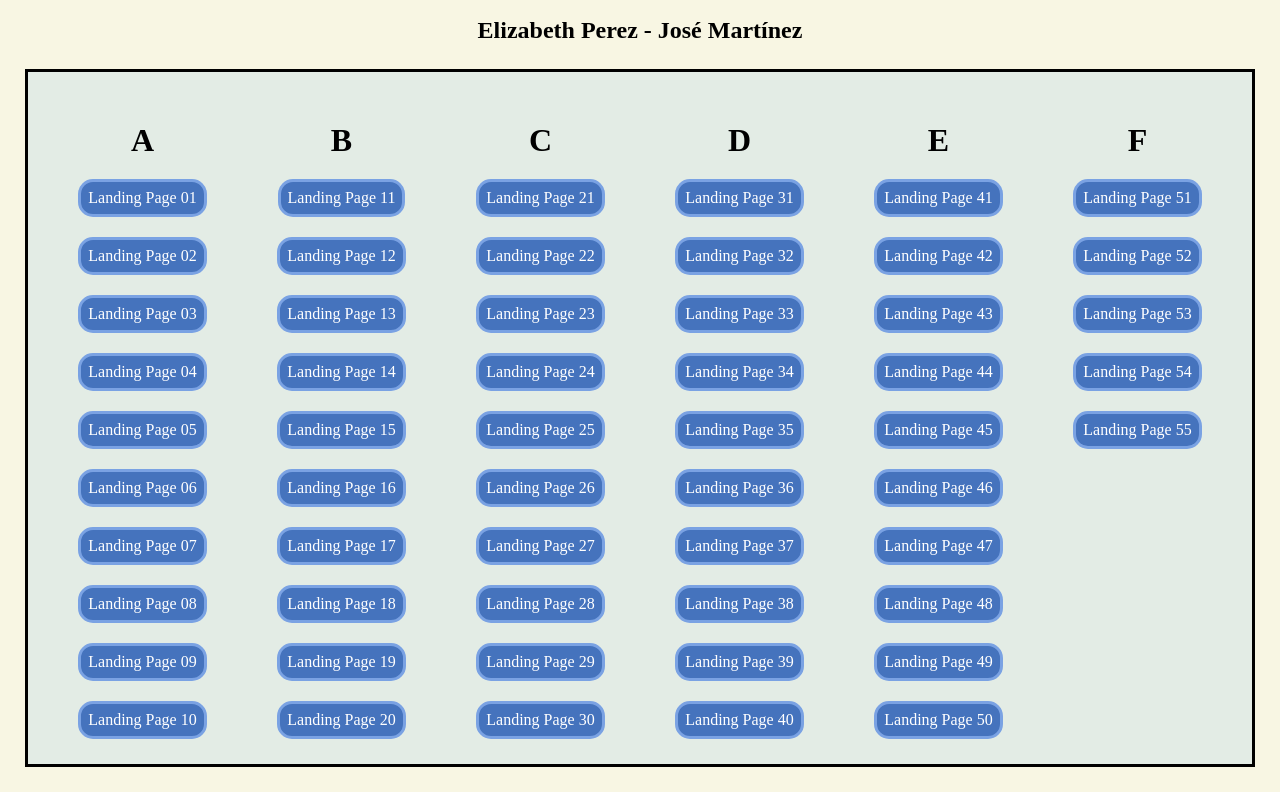
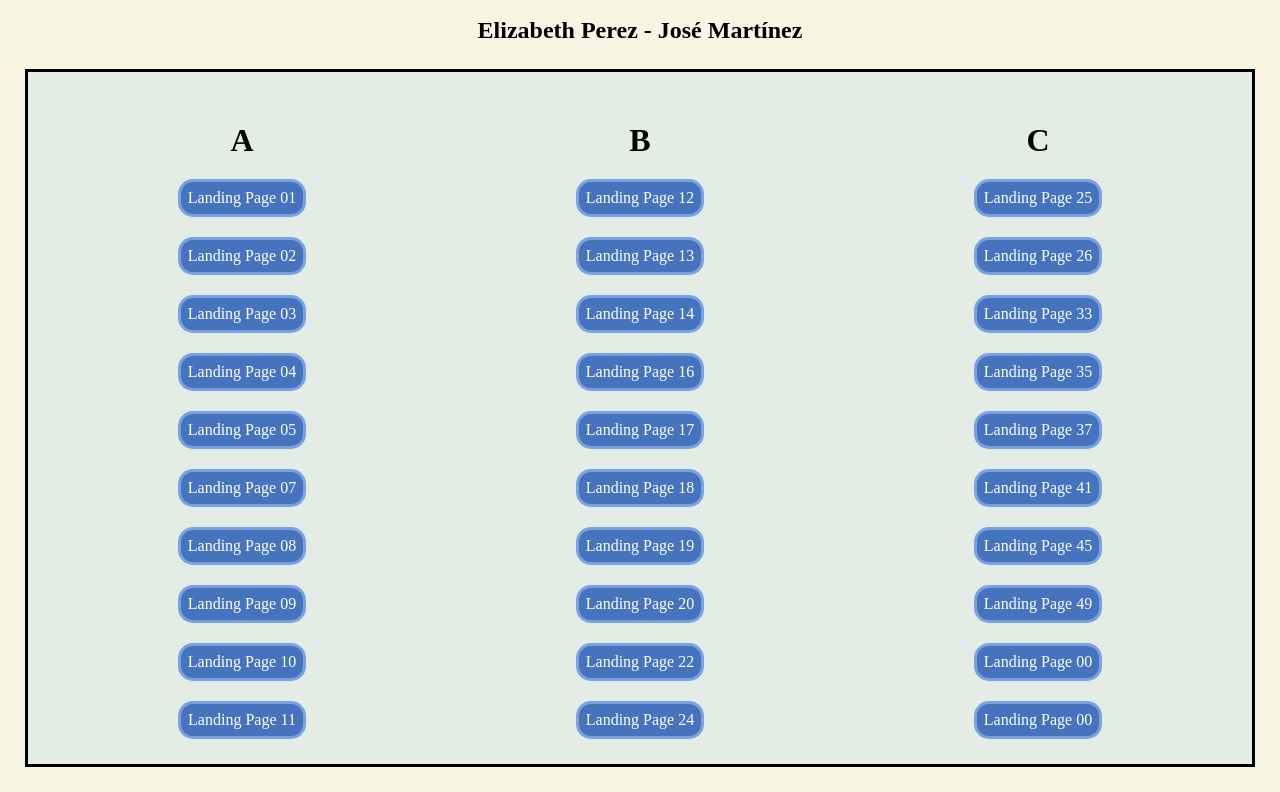
Before and after one commit to josemartinezrdev/ProyectoFinalHtmlCss, a plain HTML site: page index.html in a window 1280 px wide. Shown: the part 65-857 px from the top of the page. Drawn offline with Linux system fonts and the light colour scheme.

Commit message:
Entregar

```diff
--- a/ag/index.css
+++ b/ag/index.css
@@ -52,6 +52,7 @@ body {
   border: 1px solid #000;
   border-radius: 20px;
   position: relative;
+  background-repeat: no-repeat;
 }
 
 .info-target {
@@ -91,8 +92,8 @@ body {
   }
 
   .target {
-    width: 100%;
-    align-items: start;
+    width: 50%;
+    align-items: center;
     justify-content: center;
     margin: 0;
     padding: 0;
--- a/bg/index.css
+++ b/bg/index.css
@@ -66,7 +66,7 @@ hr {
 .lst-item {
   display: flex;
   flex-direction: column;
-  gap: 1.5%;
+  gap: 20px;
 }
 
 .lst-title {
@@ -110,7 +110,7 @@ hr {
 
   .lista {
     padding: 3%;
-    top: 18%;
+    top: 15%;
     position: relative;
     flex-direction: row;
     z-index: 1;
--- a/index.css
+++ b/index.css
@@ -84,7 +84,7 @@ h2 {
 
 @media (min-width: 768px) {
   .general {
-    grid-template-columns: repeat(3, 1fr);
+    grid-template-columns: repeat(2, 1fr);
   }
 
   h2 {
@@ -95,7 +95,7 @@ h2 {
 
 @media (min-width: 900px) {
   .general {
-    grid-template-columns: repeat(6, 1fr);
+    grid-template-columns: repeat(3, 1fr);
   }
 
   h2 {
--- a/index.html
+++ b/index.html
@@ -14,76 +14,98 @@
     <div class="general">
       <div class="container">
         <p class="title">A</p>
-        <a href="aa/index.html" class="links">Landing Page 01</a>
-        <a href="ab/index.html" class="links">Landing Page 02</a>
-        <a href="ac/index.html" class="links">Landing Page 03</a>
-        <a href="ad/index.html" class="links">Landing Page 04</a>
-        <a href="ae/index.html" class="links">Landing Page 05</a>
-        <a href="af/index.html" class="links">Landing Page 06</a>
-        <a href="ag/index.html" class="links">Landing Page 07</a>
-        <a href="ah/index.html" class="links">Landing Page 08</a>
-        <a href="ai/index.html" class="links">Landing Page 09</a>
-        <a href="aj/index.html" class="links">Landing Page 10</a>
+        <a href="aa/index.html" class="links" target="_blank"
+          >Landing Page 01</a
+        >
+        <a href="ab/index.html" class="links" target="_blank"
+          >Landing Page 02</a
+        >
+        <a href="ac/index.html" class="links" target="_blank"
+          >Landing Page 03</a
+        >
+        <a href="ad/index.html" class="links" target="_blank"
+          >Landing Page 04</a
+        >
+        <a href="ae/index.html" class="links" target="_blank"
+          >Landing Page 05</a
+        >
+        <a href="ag/index.html" class="links" target="_blank"
+          >Landing Page 07</a
+        >
+        <a href="ah/index.html" class="links" target="_blank"
+          >Landing Page 08</a
+        >
+        <a href="ai/index.html" class="links" target="_blank"
+          >Landing Page 09</a
+        >
+        <a href="aj/index.html" class="links" target="_blank"
+          >Landing Page 10</a
+        >
+        <a href="ba/index.html" class="links" target="_blank"
+          >Landing Page 11</a
+        >
       </div>
       <div class="container">
         <p class="title">B</p>
-        <a href="ba/index.html" class="links">Landing Page 11</a>
-        <a href="bb/index.html" class="links">Landing Page 12</a>
-        <a href="bc/index.html" class="links">Landing Page 13</a>
-        <a href="bd/index.html" class="links">Landing Page 14</a>
-        <a href="be/index.html" class="links">Landing Page 15</a>
-        <a href="bf/index.html" class="links">Landing Page 16</a>
-        <a href="bg/index.html" class="links">Landing Page 17</a>
-        <a href="bh/index.html" class="links">Landing Page 18</a>
-        <a href="bi/index.html" class="links">Landing Page 19</a>
-        <a href="bj/index.html" class="links">Landing Page 20</a>
+        <a href="bb/index.html" class="links" target="_blank"
+          >Landing Page 12</a
+        >
+        <a href="bc/index.html" class="links" target="_blank"
+          >Landing Page 13</a
+        >
+        <a href="bd/index.html" class="links" target="_blank"
+          >Landing Page 14</a
+        >
+        <a href="bf/index.html" class="links" target="_blank"
+          >Landing Page 16</a
+        >
+        <a href="bg/index.html" class="links" target="_blank"
+          >Landing Page 17</a
+        >
+        <a href="bh/index.html" class="links" target="_blank"
+          >Landing Page 18</a
+        >
+        <a href="bi/index.html" class="links" target="_blank"
+          >Landing Page 19</a
+        >
+        <a href="bj/index.html" class="links" target="_blank"
+          >Landing Page 20</a
+        >
+        <a href="cb/index.html" class="links" target="_blank"
+          >Landing Page 22</a
+        >
+        <a href="cd/index.html" class="links" target="_blank"
+          >Landing Page 24</a
+        >
       </div>
       <div class="container">
         <p class="title">C</p>
-        <a href="ca/index.html" class="links">Landing Page 21</a>
-        <a href="cb/index.html" class="links">Landing Page 22</a>
-        <a href="cc/index.html" class="links">Landing Page 23</a>
-        <a href="cd/index.html" class="links">Landing Page 24</a>
-        <a href="ce/index.html" class="links">Landing Page 25</a>
-        <a href="cf/index.html" class="links">Landing Page 26</a>
-        <a href="cg/index.html" class="links">Landing Page 27</a>
-        <a href="ch/index.html" class="links">Landing Page 28</a>
-        <a href="ci/index.html" class="links">Landing Page 29</a>
-        <a href="cj/index.html" class="links">Landing Page 30</a>
-      </div>
-      <div class="container">
-        <p class="title">D</p>
-        <a href="da/index.html" class="links">Landing Page 31</a>
-        <a href="db/index.html" class="links">Landing Page 32</a>
-        <a href="dc/index.html" class="links">Landing Page 33</a>
-        <a href="dd/index.html" class="links">Landing Page 34</a>
-        <a href="de/index.html" class="links">Landing Page 35</a>
-        <a href="df/index.html" class="links">Landing Page 36</a>
-        <a href="dg/index.html" class="links">Landing Page 37</a>
-        <a href="dh/index.html" class="links">Landing Page 38</a>
-        <a href="di/index.html" class="links">Landing Page 39</a>
-        <a href="dj/index.html" class="links">Landing Page 40</a>
-      </div>
-      <div class="container">
-        <p class="title">E</p>
-        <a href="ea/index.html" class="links">Landing Page 41</a>
-        <a href="eb/index.html" class="links">Landing Page 42</a>
-        <a href="ec/index.html" class="links">Landing Page 43</a>
-        <a href="ed/index.html" class="links">Landing Page 44</a>
-        <a href="ee/index.html" class="links">Landing Page 45</a>
-        <a href="ef/index.html" class="links">Landing Page 46</a>
-        <a href="eg/index.html" class="links">Landing Page 47</a>
-        <a href="eh/index.html" class="links">Landing Page 48</a>
-        <a href="ei/index.html" class="links">Landing Page 49</a>
-        <a href="ej/index.html" class="links">Landing Page 50</a>
-      </div>
-      <div class="container">
-        <p class="title">F</p>
-        <a href="fa/index.html" class="links">Landing Page 51</a>
-        <a href="fb/index.html" class="links">Landing Page 52</a>
-        <a href="fc/index.html" class="links">Landing Page 53</a>
-        <a href="fd/index.html" class="links">Landing Page 54</a>
-        <a href="fe/index.html" class="links">Landing Page 55</a>
+        <a href="ce/index.html" class="links" target="_blank"
+          >Landing Page 25</a
+        >
+        <a href="cf/index.html" class="links" target="_blank"
+          >Landing Page 26</a
+        >
+        <a href="dc/index.html" class="links" target="_blank"
+          >Landing Page 33</a
+        >
+        <a href="de/index.html" class="links" target="_blank"
+          >Landing Page 35</a
+        >
+        <a href="dg/index.html" class="links" target="_blank"
+          >Landing Page 37</a
+        >
+        <a href="ea/index.html" class="links" target="_blank"
+          >Landing Page 41</a
+        >
+        <a href="ee/index.html" class="links" target="_blank"
+          >Landing Page 45</a
+        >
+        <a href="ei/index.html" class="links" target="_blank"
+          >Landing Page 49</a
+        >
+        <a href="#" class="links" target="_blank">Landing Page 00</a>
+        <a href="#" class="links" target="_blank">Landing Page 00</a>
       </div>
     </div>
   </body>
```
Also changed, not shown: ba/index.css (+9 -3 lines).
